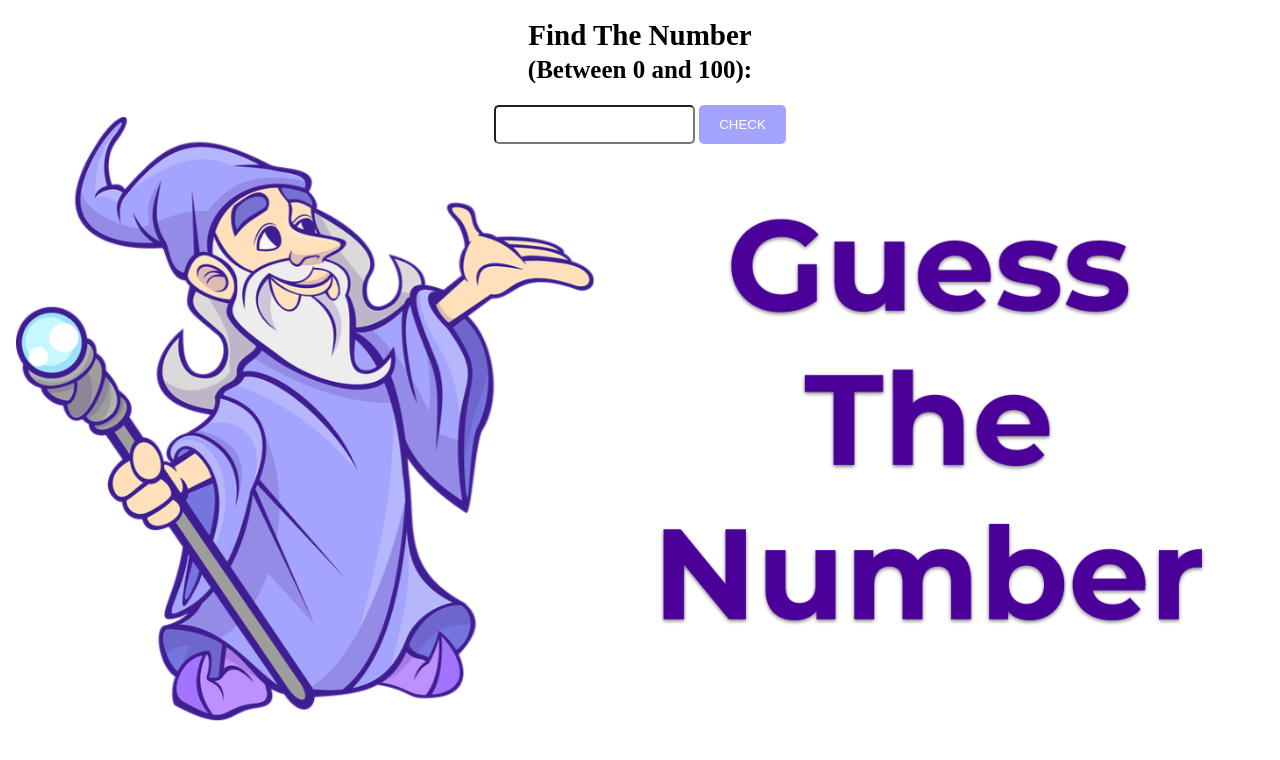
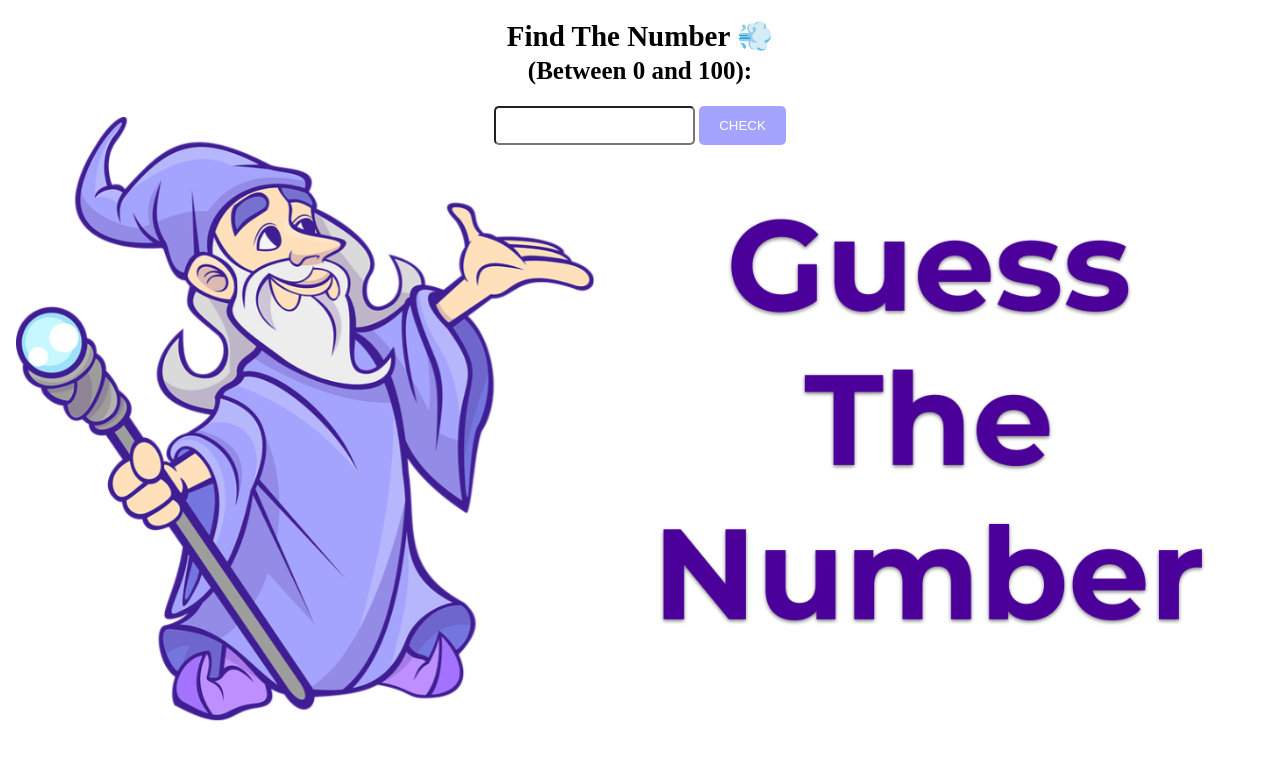
Before and after one commit to gulinmerve/JS-001-Find-The-Number, a plain HTML site: page index.html in a window 1280 px wide. Drawn offline with Linux system fonts and the light colour scheme.

Commit message:
emoji added

```diff
--- a/index.html
+++ b/index.html
@@ -10,7 +10,7 @@
 
 <body>
     <div class="container1">
-        <h1>Find The Number <br /><span>(Between 0 and 100):</span></h1>
+        <h1>Find The Number 💨 <br /><span>(Between 0 and 100):</span></h1>
         <input id="inputBox" type="number" />
         <button id="check">CHECK</button>
         <h2 id="result"></h2>
```
